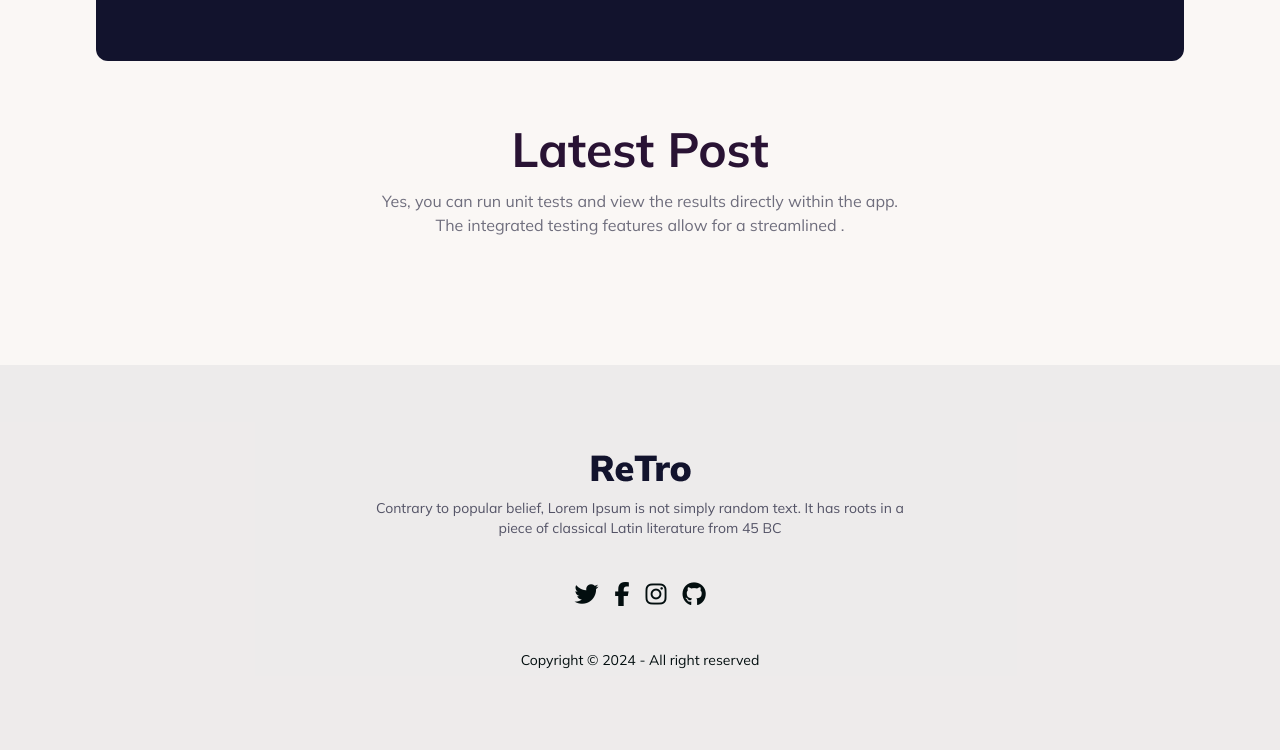
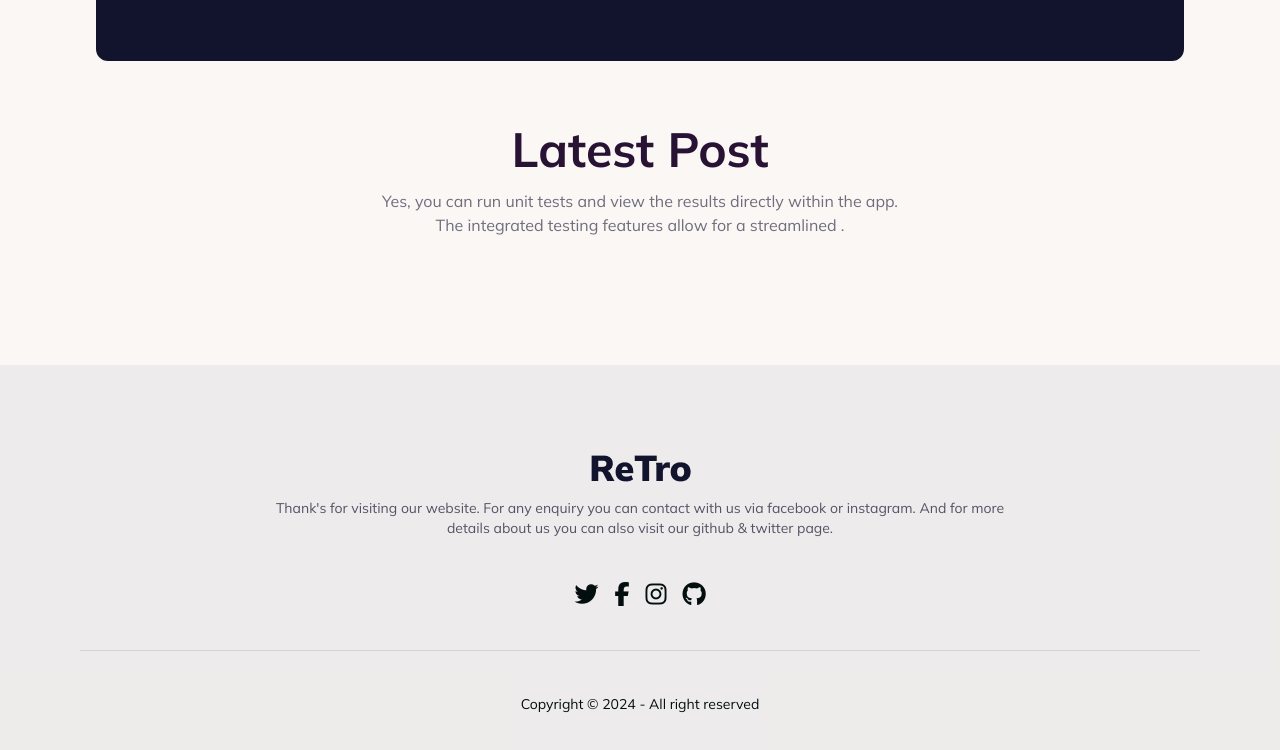
Before and after one commit to razzbabu4/retro-forum-api-6, a plain HTML site: page index.html in a window 1280 px wide. Shown: the part 1611-2361 px from the top of the page. Drawn offline with nearby package versions, Linux system fonts and the light colour scheme; no server answers.

Commit message:
remove dummy text from footer

```diff
--- a/index.html
+++ b/index.html
@@ -174,8 +174,7 @@
         <aside>
             <img src="./images/logo.png" alt="">
             <p class="text-[#12132DB3] lg:w-2/3">
-                Contrary to popular belief, Lorem Ipsum is not simply random text. It has roots in a piece of classical
-                Latin literature from 45 BC
+                Thank's for visiting our website. For any enquiry you can contact with us via facebook or instagram. And for more details about us you can also visit our github & twitter page.
             </p>
         </aside>
         <nav>
@@ -186,6 +185,7 @@
                 <a><i class="text-2xl fa-brands fa-github"></i></a>
             </div>
         </nav>
+        <hr class="h-1 w-full border-gray-300 ">
         <p>Copyright © 2024 - All right reserved</p>
     </footer>
 
```
